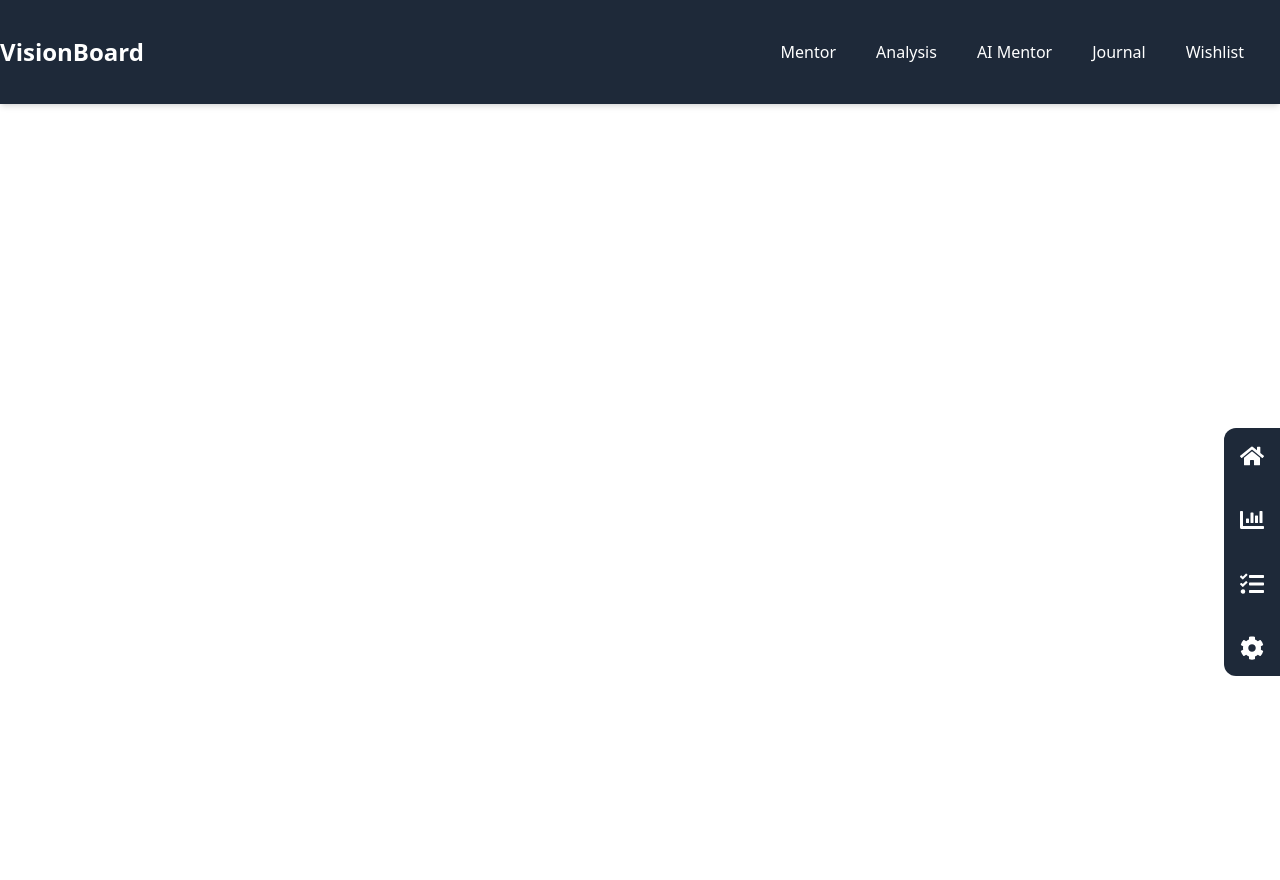
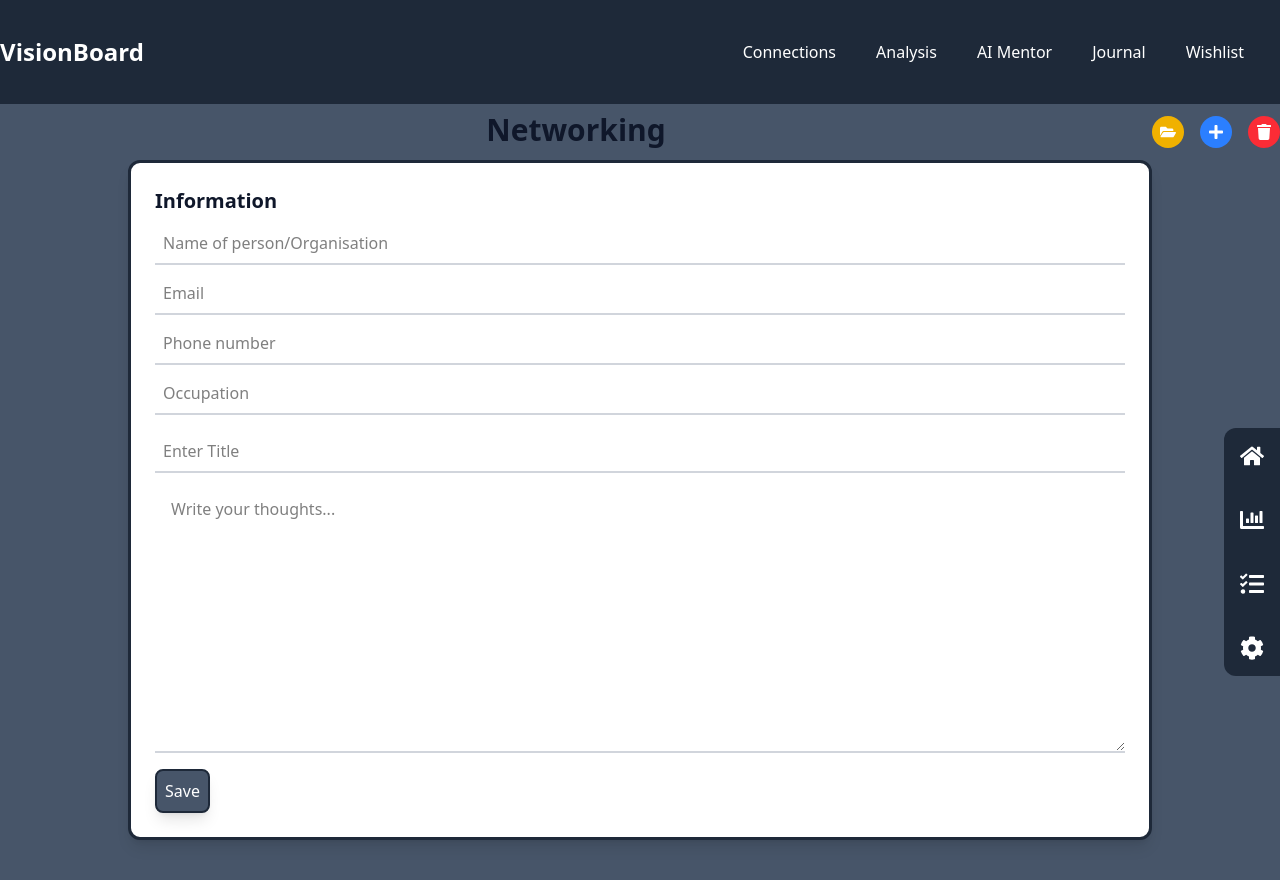
Before and after one commit to Nombulelo-Khumalo/YearPlanner, a React (Vite) app: page /connections in a window 1280 px wide. Shown: the top 880 px of the page. Before the commit the page ends 800 px from the top, so only its background shows below. Built offline with nearby package versions, Linux system fonts and the light colour scheme.

Commit message:
Added Networking.jsx

```diff
--- a/src/App.jsx
+++ b/src/App.jsx
@@ -8,6 +8,7 @@ import AI from "./components/FetchInput/AI";
 import Analysis from "./components/FetchInput/Analysis";
 import Board from "./components/FetchInput/Board";
 import Home from "./components/FetchInput/Home";
+import Networking from "./components/UserInput/Networking";
 
 
 function App() {
@@ -52,6 +53,7 @@ function App() {
           <Route path="/analysis" element={<Analysis/>}/>
           <Route path="/board" element={<Board/>}/>
           <Route path="/" element={<Home/>}/>
+          <Route path="/connections" element={<Networking/>}/>
          </Routes>
         </div>
         <Navbar/>
--- a/src/components/Menu.jsx
+++ b/src/components/Menu.jsx
@@ -6,7 +6,7 @@ const Menu = () => {
   const [toggle, setToggle] = useState(false);
 
   const navItems = [
-    { name: 'Mentor', path: '/mentor' },
+    { name: 'Connections', path: '/connections' },
     { name: 'Analysis', path: '/analysis' },
     { name: 'AI Mentor', path: '/ai' },
     { name: 'Journal', path: '/journal' },
--- a/src/components/Navbar.jsx
+++ b/src/components/Navbar.jsx
@@ -28,8 +28,8 @@ const Navbar = () => {
       {/* Navbar for Large Screens */}
       <nav className="fixed bottom-0 right-0 transform -translate-y-1/2 hidden lg:flex lg:flex-col items-center list-none space-y-10 bg-gray-800 p-4 rounded-l-xl">
         {navItems.map((nav, index) => (
-          <li key={index} className="text-white text-2xl">
-            <Link to={nav.path} className="flex items-center justify-center">
+          <li key={index} className="text-white text-2xl ">
+            <Link to={nav.path} className="flex items-center justify-center ">
               {nav.icon}
             </Link>
           </li>
--- a/src/components/UserInput/Networking.jsx
+++ b/src/components/UserInput/Networking.jsx
@@ -0,0 +1,216 @@
+import React, { useState } from 'react';
+import { FaPlus, FaTrash, FaFolderOpen, FaEdit, FaChevronDown, FaChevronUp } from 'react-icons/fa';
+
+const Networking = () => {
+  const [pages, setPages] = useState([]);
+  const [currentPage, setCurrentPage] = useState({
+    title: '', content: '', date: '', name: '', email: '', phone: '', occupation: ''
+  });
+  const [showSavedNotes, setShowSavedNotes] = useState(false);
+  const [isEditMode, setIsEditMode] = useState(false);
+  const [isReadOnlyMode, setIsReadOnlyMode] = useState(false);
+  const [expandedPages, setExpandedPages] = useState({});
+
+  const toggleExpand = (index) => {
+    setExpandedPages((prevState) => ({
+      ...prevState,
+      [index]: !prevState[index],
+    }));
+  };
+
+  const handleChange = (e) => {
+    setCurrentPage({ ...currentPage, [e.target.name]: e.target.value });
+  };
+
+  const handleSave = () => {
+    const date = new Date().toLocaleString();
+    const { name, occupation, title, content } = currentPage;
+
+    const pageTitle = name || occupation || title || 'Untitled';
+
+    const newPage = {
+      ...currentPage,
+      date,
+      title: pageTitle,
+    };
+
+    if (isEditMode) {
+      const updatedPages = pages.map((page) =>
+        page.date === currentPage.date ? newPage : page
+      );
+      setPages(updatedPages);
+    } else {
+      setPages([...pages, newPage]);
+    }
+    setIsEditMode(false);
+    setIsReadOnlyMode(false);
+    setCurrentPage({
+      title: '', content: '', date: '', name: '', email: '', phone: '', occupation: ''
+    });
+  };
+
+  const addNewPage = () => {
+    setCurrentPage({
+      title: '', content: '', date: '', name: '', email: '', phone: '', occupation: ''
+    });
+    setIsEditMode(false);
+    setIsReadOnlyMode(false);
+    setShowSavedNotes(false);
+  };
+
+  const deletePage = () => {
+    const newPages = pages.filter((page) => page !== currentPage);
+    setPages(newPages);
+    setCurrentPage({
+      title: '', content: '', date: '', name: '', email: '', phone: '', occupation: ''
+    });
+  };
+
+  const selectPageForEdit = (page) => {
+    setCurrentPage(page);
+    setIsEditMode(true);
+    setIsReadOnlyMode(false);
+    setShowSavedNotes(false);
+  };
+
+  const toggleSavedNotesView = () => {
+    setShowSavedNotes(!showSavedNotes);
+  };
+
+  return (
+    <div className="min-h-screen bg-cover bg-center bg-[#475569]">
+      <div className="flex justify-between items-center mb-auto">
+        <h1 className="text-3xl font-bold mx-auto text-[#0f172a] mb-3 mt-2">Networking</h1>
+        <div className="flex space-x-4">
+          <button onClick={toggleSavedNotesView} className="p-2 bg-yellow-500 text-white rounded-full hover:bg-yellow-600">
+            <FaFolderOpen />
+          </button>
+          <button onClick={addNewPage} className="p-2 bg-blue-500 text-white rounded-full hover:bg-blue-600">
+            <FaPlus />
+          </button>
+          <button onClick={deletePage} className="p-2 bg-red-500 text-white rounded-full hover:bg-red-600">
+            <FaTrash />
+          </button>
+        </div>
+      </div>
+
+      {!showSavedNotes ? (
+        <div className="bg-white p-6 rounded-xl shadow-lg border-3 border-[#1e2939] h-[85vh] flex flex-col overflow-auto w-[80%] mx-auto">
+          {/* Questions Section */}
+          <div className="mb-4">
+            <h2 className="text-xl font-semibold text-[#0f172a] mb-2">Information</h2>
+            <div className="space-y-2">
+              <input
+                type="text"
+                name="name"
+                value={currentPage.name}
+                onChange={handleChange}
+                placeholder="Name of person/Organisation"
+                className="w-full p-2 border-b-2 border-gray-300 focus:outline-none focus:border-[#0f172a]"
+              />
+              <input
+                type="email"
+                name="email"
+                value={currentPage.email}
+                onChange={handleChange}
+                placeholder="Email"
+                className="w-full p-2 border-b-2 border-gray-300 focus:outline-none focus:border-[#0f172a]"
+              />
+              <input
+                type="tel"
+                name="phone"
+                value={currentPage.phone}
+                onChange={handleChange}
+                placeholder="Phone number"
+                className="w-full p-2 border-b-2 border-gray-300 focus:outline-none focus:border-[#0f172a]"
+              />
+              <input
+                type="text"
+                name="occupation"
+                value={currentPage.occupation}
+                onChange={handleChange}
+                placeholder="Occupation"
+                className="w-full p-2 border-b-2 border-gray-300 focus:outline-none focus:border-[#0f172a]"
+              />
+            </div>
+          </div>
+
+          {/* Notes Section */}
+          <input
+            type="text"
+            name="title"
+            value={currentPage.title}
+            onChange={handleChange}
+            placeholder="Enter Title"
+            disabled={isReadOnlyMode}
+            className="w-full p-2 border-b-2 border-gray-300 mb-2 focus:outline-none focus:border-[#0f172a]"
+          />
+          <textarea
+            name="content"
+            value={currentPage.content}
+            onChange={handleChange}
+            placeholder="Write your thoughts..."
+            rows="10"
+            disabled={isReadOnlyMode}
+            className="w-full p-4 border-b-2 border-gray-300 focus:outline-none focus:border-[#0f172a]"
+          />
+
+
+          {!isReadOnlyMode && (
+            <div className="flex justify-between items-center mt-4">
+              <button
+                onClick={handleSave}
+                className="bg-[#475569] text-white p-2 rounded-lg border-2 border-[#1e2939] shadow-lg hover:bg-[#1e2939] focus:outline-none"
+              >
+                Save
+              </button>
+              <span className="text-sm text-gray-500">{currentPage.date}</span>
+            </div>
+          )}
+        </div>
+      ) : (
+        <div className="bg-gray-100 p-4 rounded-lg shadow-lg border-2 border-[#1e2939] max-h-[70vh] overflow-y-scroll w-[80%] mx-auto">
+          <h2 className="text-xl font-semibold mb-4 text-[#1e2939]">My Connections</h2>
+          <div className="space-y-4">
+            {pages.map((page, index) => (
+              <div key={index} className="bg-gray-200 p-4 rounded-lg shadow-md flex justify-between items-start relative">
+
+                <div className="flex-1">
+                  <h3 className="font-semibold text-lg text-[#1e2939]">{page.title}</h3>
+                  <p className="text-sm text-gray-600 text-[#475569]">{page.date}</p>
+
+
+                  {expandedPages[index] && (
+                    <div className="mt-4 space-y-2 text-sm text-gray-600">
+                      <p><strong>Name/Organisation:</strong> {page.name || 'N/A'}</p>
+                      <p><strong>Email:</strong> {page.email || 'N/A'}</p>
+                      <p><strong>Phone:</strong> {page.phone || 'N/A'}</p>
+                      <p><strong>Occupation:</strong> {page.occupation || 'N/A'}</p>
+                      <hr />
+                      <p><strong>Notes:</strong></p>
+                      <p>{page.content}</p>
+                    </div>
+                  )}
+                </div>
+
+                <div className="absolute top-3 right-3 ml-auto flex space-x-4 justify-end">
+                  <button onClick={() => selectPageForEdit(page)} className="text-blue-500 hover:text-blue-700">
+                    <FaEdit />
+                  </button>
+                  <button onClick={() => setPages(pages.filter((savedPage) => savedPage !== page))} className="text-red-500 hover:text-red-700">
+                    <FaTrash />
+                  </button>
+                  <button onClick={() => toggleExpand(index)} className="text-blue-500 hover:text-blue-700">
+                    {expandedPages[index] ? <FaChevronUp /> : <FaChevronDown />}
+                  </button>
+                </div>
+              </div>
+            ))}
+          </div>
+        </div>
+      )}
+    </div>
+  );
+};
+
+export default Networking;
```
